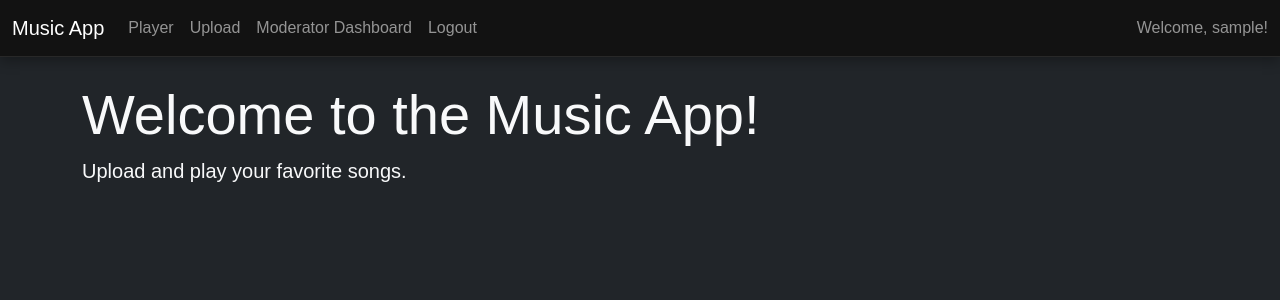
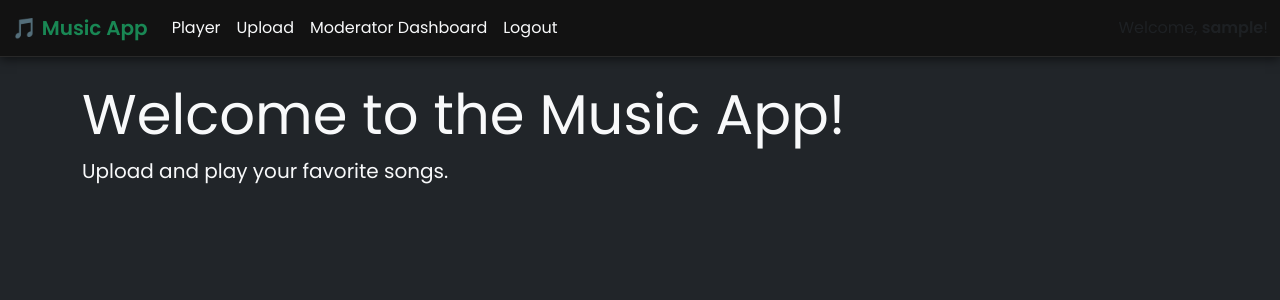
Before and after one commit to Virus01Official/HopOnMusic, a Flask app: page / in a window 1280 px wide. Shown: the top 300 px of the page. Run offline with Flask 3, Linux system fonts and the light colour scheme; the visitor is signed in with stand-in values (Sample User, id 1).

Commit message:
added some stuff

```diff
--- a/templates/base.html
+++ b/templates/base.html
@@ -4,58 +4,67 @@
     <meta charset="UTF-8">
     <meta name="viewport" content="width=device-width, initial-scale=1.0">
     <title>{% block title %}Music App{% endblock %}</title>
+
     <!-- Bootstrap CSS -->
     <link href="https://cdn.jsdelivr.net/npm/bootstrap@5.3.0-alpha1/dist/css/bootstrap.min.css" rel="stylesheet">
-    <!-- Custom CSS -->
-    <link rel="stylesheet" href="{{ url_for('static', filename='styles.css') }}">
-    <!-- Customizable CSS -->
-    <link rel="stylesheet" href="{{ url_for('static', filename='custom.css') }}">
+
+    <!-- Google Fonts (Poppins) -->
+    <link href="https://fonts.googleapis.com/css2?family=Poppins:wght@400;600&display=swap" rel="stylesheet">
+
+    <!-- Custom Core Styles -->
+    <link rel="stylesheet" href="{{ url_for('static', filename='css/styles.css') }}">
+    <link rel="stylesheet" href="{{ url_for('static', filename='css/custom.css') }}">
 </head>
-<body class="bg-dark text-light">
-    <nav class="navbar navbar-expand-lg navbar-dark bg-primary">
+<body class="bg-dark text-light" style="font-family: 'Poppins', sans-serif;">
+
+    <!-- Navbar -->
+    <nav class="navbar navbar-expand-lg sticky-top" style="background-color: #121212; box-shadow: 0 2px 10px rgba(0,0,0,0.6);">
         <div class="container-fluid">
-            <a class="navbar-brand" href="{{ url_for('index') }}">Music App</a>
-            <button class="navbar-toggler" type="button" data-bs-toggle="collapse" data-bs-target="#navbarNav">
+            <a class="navbar-brand text-success fw-semibold" href="{{ url_for('index') }}">🎵 Music App</a>
+            <button class="navbar-toggler text-light" type="button" data-bs-toggle="collapse" data-bs-target="#navbarNav">
                 <span class="navbar-toggler-icon"></span>
             </button>
             <div class="collapse navbar-collapse" id="navbarNav">
-                <ul class="navbar-nav me-auto">
+                <ul class="navbar-nav me-auto mb-2 mb-lg-0">
                     {% if 'username' in session %}
                         <li class="nav-item">
-                            <a class="nav-link" href="{{ url_for('player') }}">Player</a>
+                            <a class="nav-link text-light" href="{{ url_for('player') }}">Player</a>
                         </li>
                         <li class="nav-item">
-                            <a class="nav-link" href="{{ url_for('upload') }}">Upload</a>
+                            <a class="nav-link text-light" href="{{ url_for('upload') }}">Upload</a>
                         </li>
                         {% if session['role'] == 'moderator' %}
-                            <li class="nav-item">
-                                <a class="nav-link" href="{{ url_for('moderator') }}">Moderator Dashboard</a>
-                            </li>
+                        <li class="nav-item">
+                            <a class="nav-link text-light" href="{{ url_for('moderator') }}">Moderator Dashboard</a>
+                        </li>
                         {% endif %}
                         <li class="nav-item">
-                            <a class="nav-link" href="{{ url_for('logout') }}">Logout</a>
+                            <a class="nav-link text-light" href="{{ url_for('logout') }}">Logout</a>
                         </li>
                     {% else %}
                         <li class="nav-item">
-                            <a class="nav-link" href="{{ url_for('login') }}">Login</a>
+                            <a class="nav-link text-light" href="{{ url_for('login') }}">Login</a>
                         </li>
                         <li class="nav-item">
-                            <a class="nav-link" href="{{ url_for('register') }}">Register</a>
+                            <a class="nav-link text-light" href="{{ url_for('register') }}">Register</a>
                         </li>
                     {% endif %}
                 </ul>
                 {% if 'username' in session %}
-                    <span class="navbar-text">Welcome, {{ session['username'] }}!</span>
+                    <span class="navbar-text text-muted">Welcome, <strong>{{ session['username'] }}</strong>!</span>
                 {% endif %}
             </div>
         </div>
     </nav>
 
-    <div class="container mt-4">
+    <!-- Main Content Container -->
+    <div class="container py-4">
         {% with messages = get_flashed_messages() %}
             {% if messages %}
                 {% for message in messages %}
-                    <div class="alert alert-info">{{ message }}</div>
+                    <div class="alert alert-info rounded-3 shadow-sm border-0" role="alert">
+                        {{ message }}
+                    </div>
                 {% endfor %}
             {% endif %}
         {% endwith %}
@@ -65,5 +74,6 @@
 
     <!-- Bootstrap JS -->
     <script src="https://cdn.jsdelivr.net/npm/bootstrap@5.3.0-alpha1/dist/js/bootstrap.bundle.min.js"></script>
+    <script src="{{ url_for('static', filename='js/scripts.js') }}"></script>
 </body>
 </html>
```
Also changed, not shown: static/js/scripts.js (added, +46 -0 lines), static/css/styles.css (renamed from static/styles.css).
